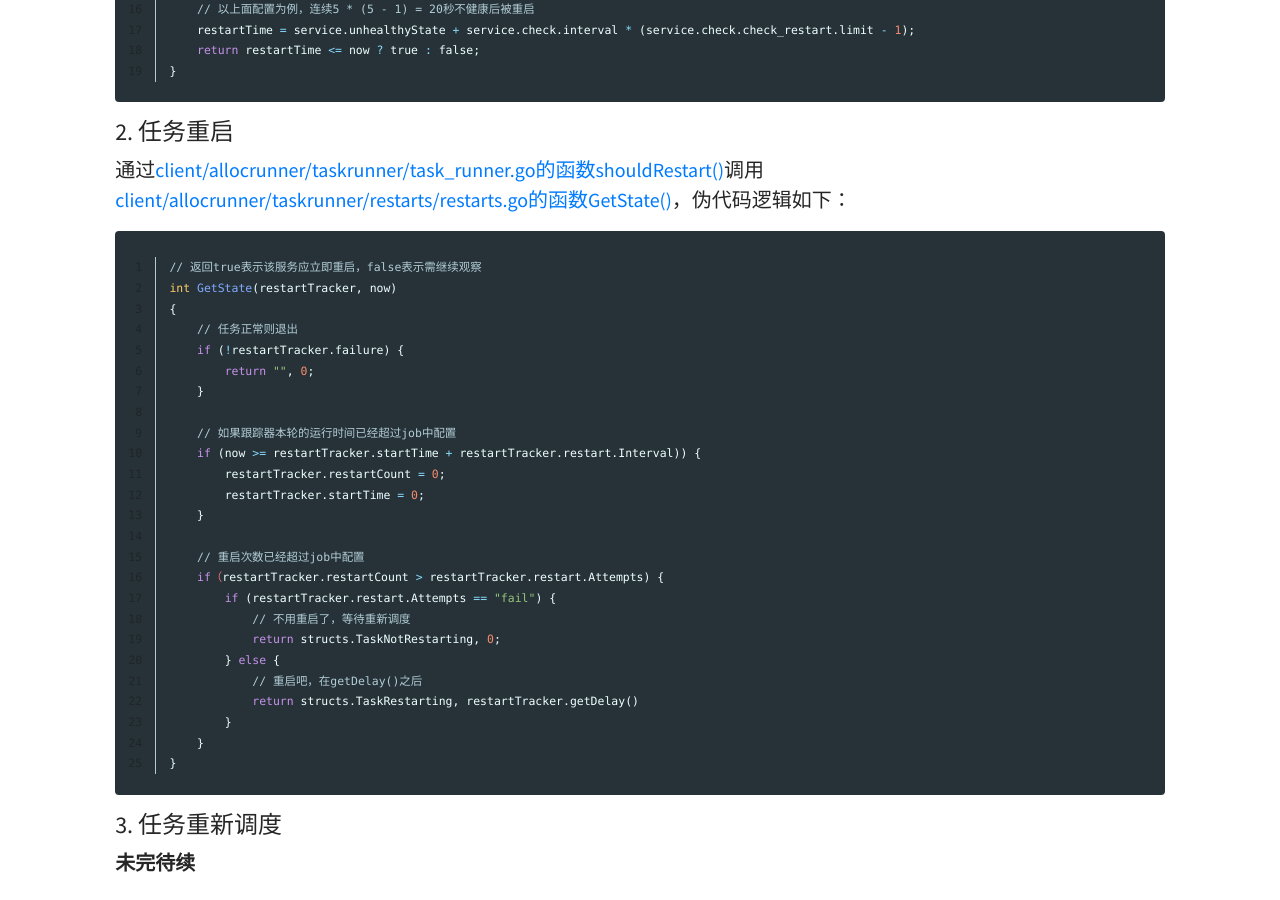
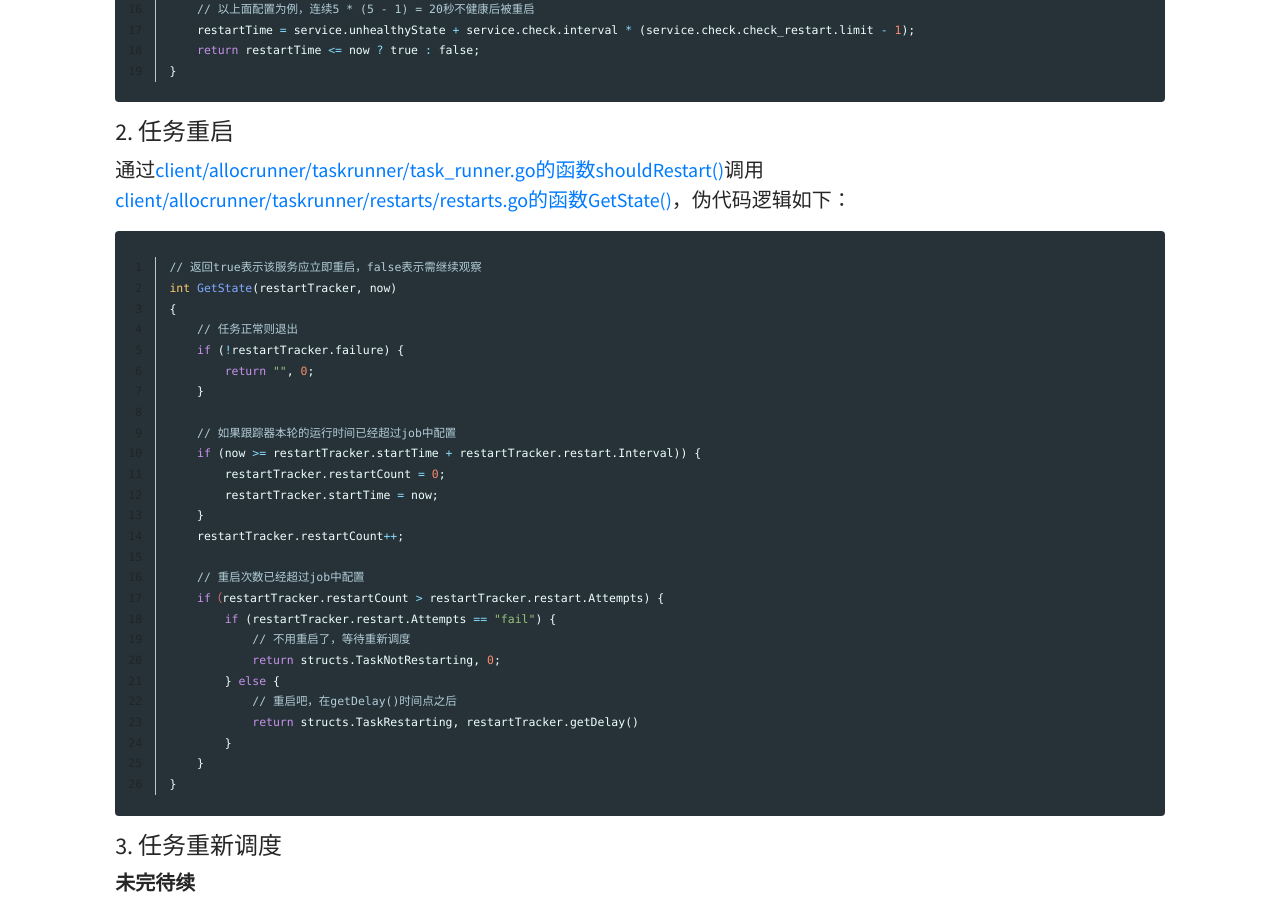
Before and after one commit to hubugui/hubugui.github.io, a Jekyll site: the page built from _posts/2021-03-10-Nomad & Consul的服务健康检查.md, in a window 1280 px wide and 900 px high, scrolled down 1732 px. Built offline with Jekyll 4.4.1, drawn with Linux system fonts in a browser that asks for light colours; comment, search, counter and statistics services are not loaded.

Commit message:
update Nomad/consul

```diff
--- a/_posts/2021-03-10-Nomad & Consul的服务健康检查.md
+++ b/_posts/2021-03-10-Nomad & Consul的服务健康检查.md
@@ -99,8 +99,9 @@ int GetState(restartTracker, now)
     // 如果跟踪器本轮的运行时间已经超过job中配置
     if (now >= restartTracker.startTime + restartTracker.restart.Interval)) {
         restartTracker.restartCount = 0;
-        restartTracker.startTime = 0;
+        restartTracker.startTime = now;
     }
+    restartTracker.restartCount++;
 
     // 重启次数已经超过job中配置
     if（restartTracker.restartCount > restartTracker.restart.Attempts) {
@@ -108,7 +109,7 @@ int GetState(restartTracker, now)
             // 不用重启了，等待重新调度
             return structs.TaskNotRestarting, 0;
         } else {
-            // 重启吧，在getDelay()之后
+            // 重启吧，在getDelay()时间点之后
             return structs.TaskRestarting, restartTracker.getDelay()
         }
     }
```
